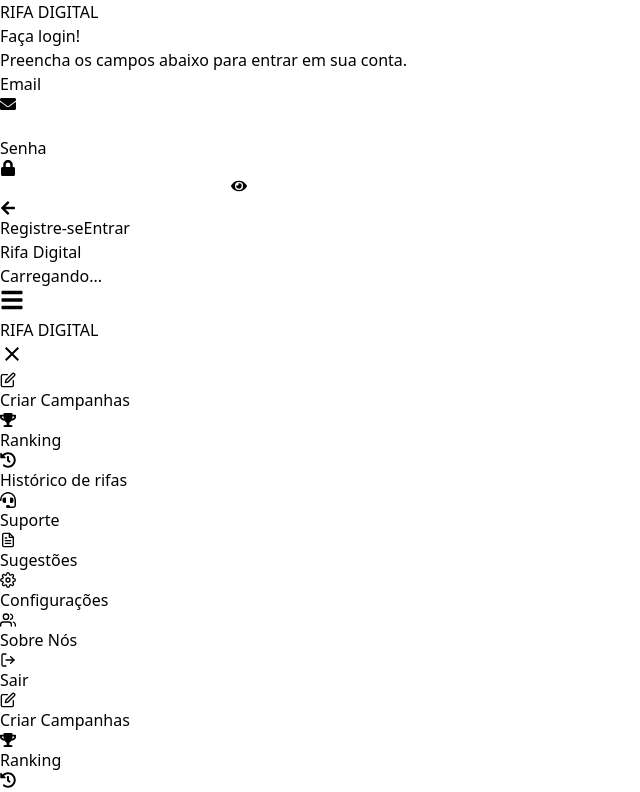
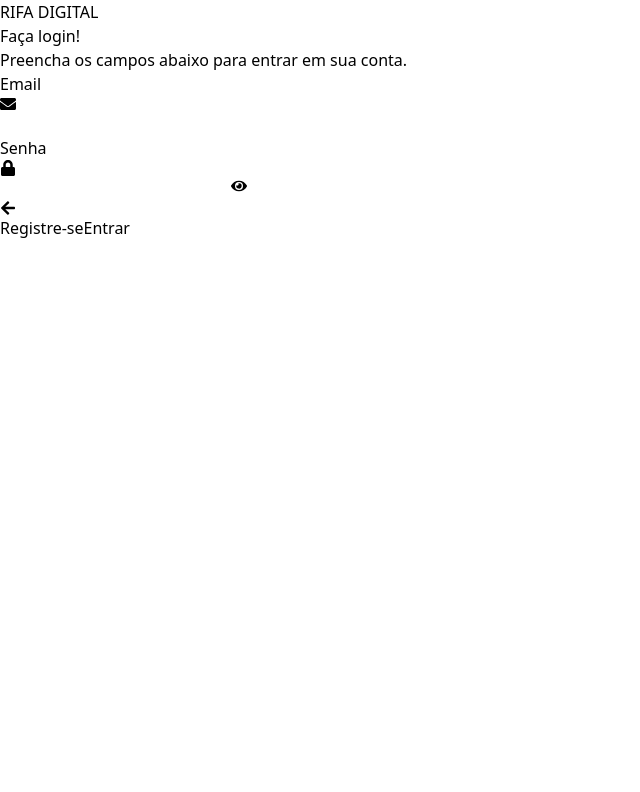
Before and after one commit to Anjsvf/rifa-online, a React (Vite) app in the folder frontend/: page /login in a window 1280 px wide. Shown: the top 792 px of the page, without its empty margins (0-640 px from the left). Built offline with nearby package versions, Linux system fonts and the light colour scheme.

Commit message:
update main

```diff
--- a/frontend/src/main.jsx
+++ b/frontend/src/main.jsx
@@ -21,10 +21,10 @@ const Root = () => {
           <Route path="/register" element={<Register onAuth={handleAuth} />} />
           <Route
             path="/*"
-            // element={isAuthenticated ? <App /> : <Navigate to="/login" />}
+            element={isAuthenticated ? <App /> : <Navigate to="/login" />}
           />
         </Routes>
-     <App/>
+     {/* <App/> */}
       </BrowserRouter>
     </StrictMode>
   );
```
